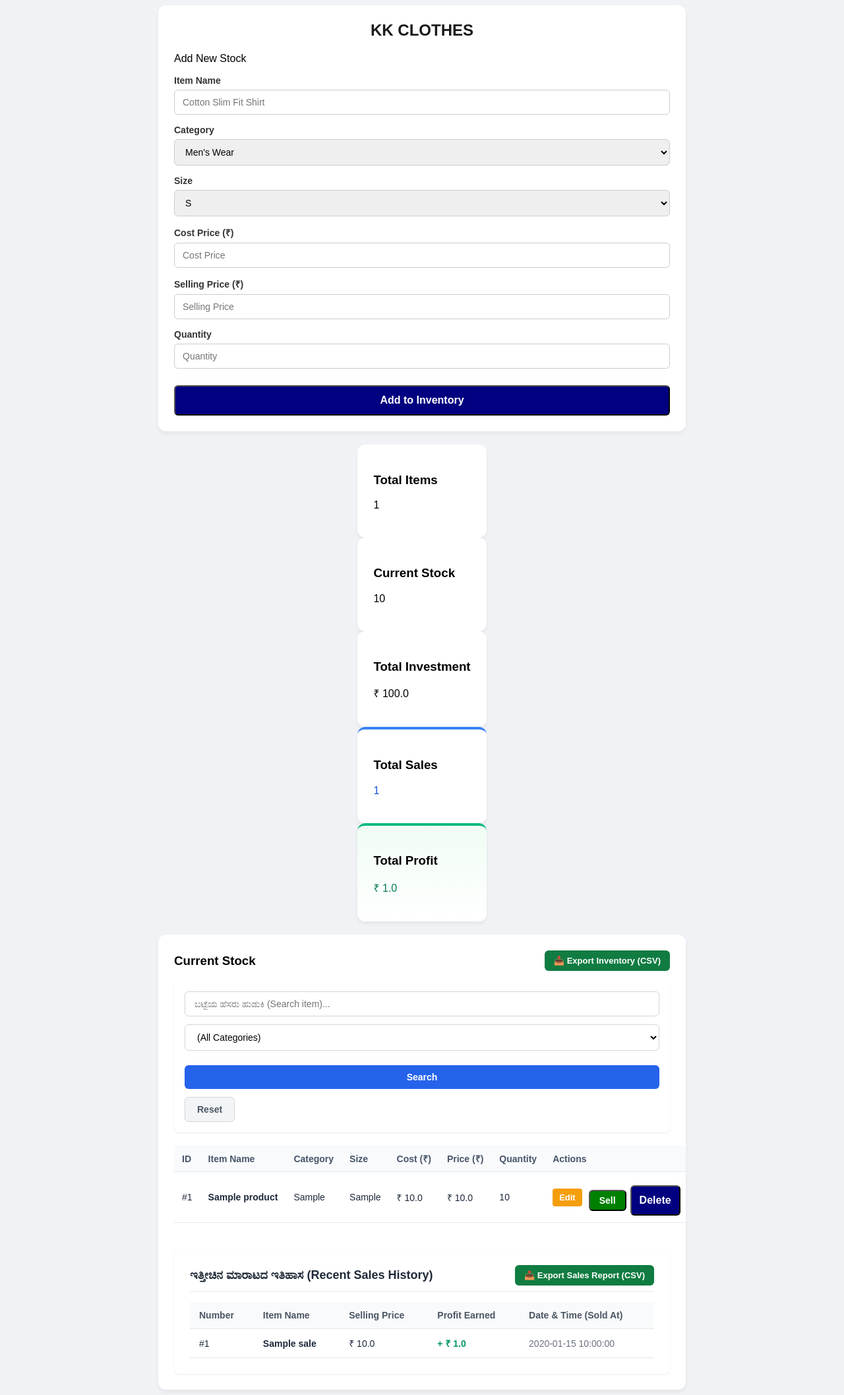
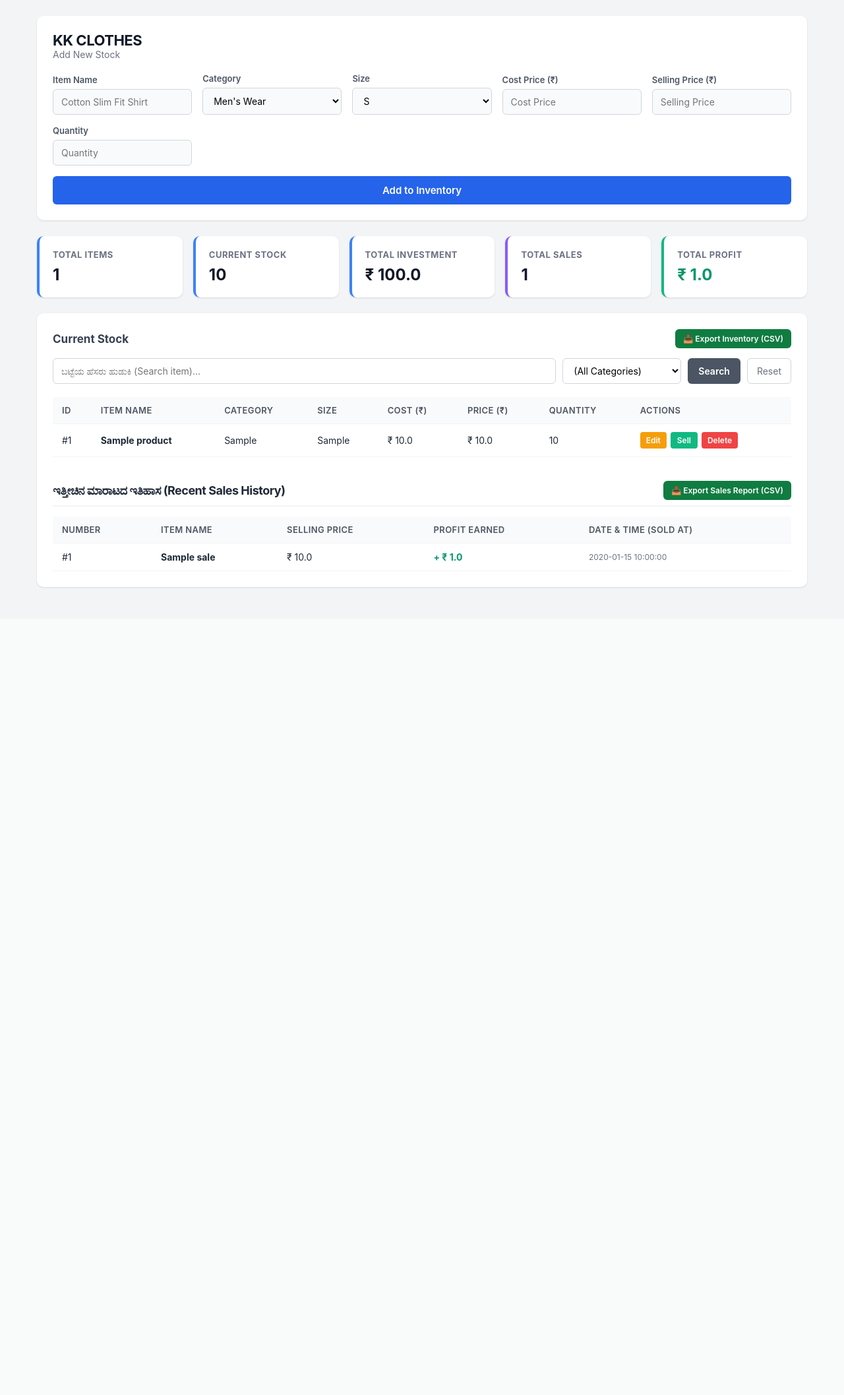
Before and after one commit to KrishnaHagari/kk-clothes-shop, a FastAPI app: page / in a window 1280 px wide. Shown: the whole page at 66% size. After the commit the page ends 892 px from the top, so only its background shows below. Run offline with FastAPI, Linux system fonts and the light colour scheme; tables that the repository leaves empty hold one stand-in row (values such as "Sample post").

Commit message:
Fully responsive layout, horizontal scroll for tables, and category dropdown consistency

```diff
--- a/static/style.css
+++ b/static/style.css
@@ -1,357 +1,350 @@
+/* ==========================================================
+   KK CLOTHES ERP - FULL RESPONSIVE MODERN STYLESHEET
+   ========================================================== */
+
 * {
-    box-sizing: border-box; /* ಪ್ಯಾಡಿಂಗ್‌ನಿಂದ ಬಾಕ್ಸ್ ಅಗಲ ಹಾಳಾಗದಂತೆ ತಡೆಯುತ್ತದೆ */
+    box-sizing: border-box;
+    margin: 0;
+    padding: 0;
+    font-family: -apple-system, BlinkMacSystemFont, "Segoe UI", Roboto, Helvetica, Arial, sans-serif;
 }
 
 body {
-    display: flex;
-    justify-content: center;
-    align-items: center;
-    min-height: 100vh;
-    background-color: #f0f2f5;
-    font-family: Arial, Helvetica, sans-serif;
-    flex-direction: column;
-    gap: 20px;
+    background-color: #f3f4f6;
+    color: #1f2937;
+    padding: 24px 16px;
+    max-width: 1200px;
+    margin: 0 auto;
 }
 
+/* Base Card Style */
 .card {
-    background: #ffffff;
+    background-color: #ffffff;
+    border-radius: 10px;
     padding: 24px;
-    border-radius: 12px;
-    box-shadow: 0 4px 6px rgba(0, 0, 0, 0.05);
-    width: 100%;
-    max-width: 800px; /* card width 800px maadi, table neat aagi fit aagathe */
-    overflow-x: auto; /* screen chikkadaadaru table cut aagadilla */
-}
-
-th, td {
-    padding: 10px 14px;
-    text-align: left;
-    border-bottom: 1px solid #e2e8f0;
-    white-space: nowrap; /* headings cut aagi kelagade bidade iroke */
+    margin-bottom: 24px;
+    box-shadow: 0 1px 3px rgba(0, 0, 0, 0.08), 0 1px 2px rgba(0, 0, 0, 0.04);
 }
 
 .card h2 {
-    margin-top: 0;
-    text-align: center;
-    color: #1a1a1a;
+    font-size: 22px;
+    color: #111827;
+    letter-spacing: -0.5px;
+}
+
+.card h3 {
+    font-size: 17px;
+    color: #374151;
+    margin-bottom: 16px;
+}
+
+.subtitle {
+    color: #6b7280;
+    font-size: 14px;
+    margin-bottom: 20px;
+}
+
+/* ==========================================================
+   ADD STOCK FORM (Responsive Grid Layout)
+   ========================================================== */
+form[action="/add-product"] {
+    display: grid;
+    grid-template-columns: repeat(auto-fit, minmax(200px, 1fr));
+    gap: 16px;
+    align-items: flex-end;
 }
 
 .form-group {
-    margin-bottom: 15px;
+    display: flex;
+    flex-direction: column;
 }
 
-label {
-    display: block;
+.form-group label {
+    font-size: 13px;
+    font-weight: 600;
+    color: #4b5563;
     margin-bottom: 6px;
-    font-weight: bold;
-    font-size: 14px;
-    color: #333;
 }
-input, select {
-    width: 100%;
+
+.form-group input,
+.form-group select {
     padding: 10px 12px;
-    border: 1px solid #ccc;
+    border: 1px solid #d1d5db;
     border-radius: 6px;
     font-size: 14px;
+    background-color: #f9fafb;
     outline: none;
+    transition: border-color 0.2s ease, box-shadow 0.2s ease;
 }
 
-button {
-    width: 100%;
-    background-color: navy;
-    color: white;
-    padding: 12px;
-    border-radius: 6px;
-    font-size: 16px;
-    font-weight: bold;
-    cursor: pointer;
-    margin-top: 10px;
-    transition: background 0.3s ease;
+.form-group input:focus,
+.form-group select:focus {
+    border-color: #2563eb;
+    background-color: #ffffff;
+    box-shadow: 0 0 0 3px rgba(37, 99, 235, 0.15);
 }
 
-button:hover {
-    background-color: #000066;
-}
-
-table {
-    width: 100%;
-    border-collapse: collapse;
-    margin-top: 15px;
-}
-
-th, td {
-    padding: 10px 12px;
-    text-align: left;
-    border-bottom: 1px solid #e2e8f0;
-}
-
-th {
-    background-color: #f8fafc;
-    color: #475569;
-    font-weight: 600;
-    font-size: 14px;
-}
-
-td {
-    font-size: 14px;
-    color: #1e293b;
-}
-
-tr:hover {
-    background-color: #f1f5f9;
-}
-
-/* 3 summary cards container */
-.summary-container {
-    display: flex;
-    gap: 16px;
-    width: 100%;
-    max-width: 800px;
-}
-
-/* each summary card */
-.summary-card {
-    flex: 1;
-    background: #ffffff;
-    padding: 16px 20px;
-    margin-top: 3px;
-    border-radius: 10px;
-    box-shadow: 0 2px 4px rgba(0, 0, 0, 0.05);
-    border-left: 4px solid #2563eb;
-    background-color: blue;
-}
-
-.summary-card h4 {
-    margin: 0 0 6px 0;
-    font-size: 12px;
-    color: #64748b;
-    text-transform: uppercase;
-    letter-spacing: 0.5px;
-}
-
-.summary-card p {
-    margin: 0;
-    font-size: 24px;
-    font-weight: 700;
-    color: white;
-}
-
-.btn_sell {
-    background-color:green;
-    color:white;
-    padding: 6px 14px;
-    font-size: 14px;
-    font-weight: 600;
-    border-radius: 6px;
-    cursor: pointer;
-    transition: background 0.2s ease;
-}
-
-.btn_sell:hover {
-    background-color: darkgreen;
-}
-
-.badge_out {
-    display: inline-block;
-    background-color: red;
-    color: white;
-    padding: 4px 10px;
-    font-size: 12px;
-    font-weight: 600;
-    border-radius: 12px;
-}
-
-.badge_low {
-    display: inline-block;
-    background-color: orange;
-    color: white;
-    padding: 2px 8px;
-    font-size: 11px;
-    font-weight: 700;
-    border-radius: 12px;
-    margin-left: 6px;
-    border: 1px solid #fde68a;
-}
-
-/* Sell and Delete buttons */
-.action-buttons {
-    display: flex;
-    gap: 8px;
-    align-items: center;
-}
-
-/* Delete button style */
-.btn-delete {
-    background-color: #ef4444;
+button[type="submit"]:not(.btn_sell):not(.btn_delete):not(.btn_restock):not(.btn-filter) {
+    grid-column: 1 / -1;
+    background-color: #2563eb;
     color: #ffffff;
     border: none;
-    padding: 6px 12px;
-    font-size: 13px;
+    padding: 12px;
+    font-size: 15px;
     font-weight: 600;
     border-radius: 6px;
     cursor: pointer;
     transition: background-color 0.2s ease;
 }
 
-/* mouse hover effect */
-.btn-delete:hover {
-    background-color: #dc2626;
+button[type="submit"]:not(.btn_sell):not(.btn_delete):not(.btn_restock):not(.btn-filter):hover {
+    background-color: #1d4ed8;
 }
 
-/*low stock badge*/
-.badge-low {
-    display: inline-block;
+/* ==========================================================
+   SUMMARY DASHBOARD CARDS
+   ========================================================== */
+.summary-cards {
+    display: grid;
+    grid-template-columns: repeat(auto-fit, minmax(180px, 1fr));
+    gap: 16px;
+    margin-bottom: 24px;
+}
+
+.summary-cards .card {
+    margin-bottom: 0;
+    padding: 20px;
+    border-left: 4px solid #3b82f6;
+}
+
+.summary-cards h3 {
+    font-size: 13px;
+    color: #6b7280;
+    text-transform: uppercase;
+    letter-spacing: 0.5px;
+    margin-bottom: 8px;
+}
+
+.card-value {
+    font-size: 24px;
+    font-weight: 700;
+    color: #111827;
+}
+
+.card-sales {
+    border-left-color: #8b5cf6 !important;
+}
+
+.card-profit {
+    border-left-color: #10b981 !important;
+}
+
+.card-profit .card-value {
+    color: #059669;
+}
+
+/* ==========================================================
+   SEARCH & FILTER BAR
+   ========================================================== */
+.filter-bar {
+    display: flex;
+    flex-wrap: wrap;
+    gap: 10px;
+    margin-bottom: 20px;
+}
+
+.filter-input {
+    flex: 1 1 240px;
+    padding: 9px 12px;
+    border: 1px solid #d1d5db;
+    border-radius: 6px;
+    font-size: 14px;
+}
+
+.filter-select {
+    flex: 0 1 180px;
+    padding: 9px 12px;
+    border: 1px solid #d1d5db;
+    border-radius: 6px;
+    font-size: 14px;
+    background-color: #ffffff;
+}
+
+.btn-filter {
+    background-color: #4b5563;
+    color: #ffffff;
+    border: none;
+    padding: 9px 16px;
+    border-radius: 6px;
+    font-size: 14px;
+    font-weight: 600;
+    cursor: pointer;
+}
+
+.btn-filter:hover {
+    background-color: #374151;
+}
+
+.btn-reset {
+    display: inline-flex;
+    align-items: center;
+    color: #6b7280;
+    text-decoration: none;
+    font-size: 14px;
+    padding: 9px 14px;
+    border: 1px solid #d1d5db;
+    border-radius: 6px;
+    background: #ffffff;
+}
+
+.btn-reset:hover {
+    background-color: #f9fafb;
+    color: #111827;
+}
+
+/* ==========================================================
+   TABLES & RESPONSIVE SCROLL
+   ========================================================== */
+.table-responsive {
+    width: 100%;
+    overflow-x: auto;
+    -webkit-overflow-scrolling: touch;
+    border: 1px solid #e5e7eb;
+    border-radius: 8px;
+    margin-top: 10px;
+}
+
+table {
+    width: 100%;
+    min-width: 720px;
+    border-collapse: collapse;
+    background-color: #ffffff;
+}
+
+th, td {
+    padding: 12px 14px;
+    text-align: left;
+    font-size: 14px;
+    border-bottom: 1px solid #f3f4f6;
+}
+
+th {
+    background-color: #f9fafb;
+    color: #4b5563;
+    font-weight: 600;
+    font-size: 13px;
+    text-transform: uppercase;
+    letter-spacing: 0.4px;
+}
+
+tr:hover td {
+    background-color: #fcfdfe;
+}
+
+/* Action Badges & Buttons */
+.action-buttons {
+    display: flex;
+    gap: 6px;
+    align-items: center;
+    flex-wrap: nowrap;
+}
+
+.btn-edit {
+    background-color: #f59e0b;
+    color: #ffffff;
+    text-decoration: none;
+    padding: 5px 9px;
+    font-size: 12px;
+    font-weight: 600;
+    border-radius: 4px;
+    transition: opacity 0.2s;
+}
+
+.btn-edit:hover {
+    opacity: 0.9;
+}
+
+.btn_restock {
+    background-color: #0284c7;
+    color: #ffffff;
+    border: none;
+    padding: 5px 9px;
+    font-size: 12px;
+    font-weight: 600;
+    border-radius: 4px;
+    cursor: pointer;
+}
+
+.btn_sell {
+    background-color: #10b981;
+    color: #ffffff;
+    border: none;
+    padding: 5px 10px;
+    font-size: 12px;
+    font-weight: 600;
+    border-radius: 4px;
+    cursor: pointer;
+}
+
+.btn_delete {
+    background-color: #ef4444;
+    color: #ffffff;
+    border: none;
+    padding: 5px 9px;
+    font-size: 12px;
+    font-weight: 600;
+    border-radius: 4px;
+    cursor: pointer;
+}
+
+.badge_low {
     background-color: #fef3c7;
     color: #b45309;
-    padding: 2px 8px;
     font-size: 11px;
-    font-weight: 700;
-    border-radius: 12px;
+    font-weight: 600;
+    padding: 2px 6px;
+    border-radius: 10px;
     margin-left: 6px;
-    border: 1px solid #fde68a;
 }
 
-.filter-bar {
-    display: flex;
-    gap: 12px;
-    align-items: center;
-    background-color: #ffffff;
-    padding: 16px;
-    border-radius: 8px;
-    box-shadow: 0 1px 3px rgba(0, 0, 0, 0.08);
-    margin-bottom: 20px;
-    flex-wrap: wrap;
+.badge_out {
+    background-color: #fee2e2;
+    color: #991b1b;
+    font-size: 11px;
+    font-weight: 600;
+    padding: 2px 6px;
+    border-radius: 10px;
 }
 
-/* 2. Search Text Input Box */
-.filter-input {
-    flex: 1;
-    min-width: 220px;
-    padding: 10px 14px;
-    font-size: 14px;
-    border: 1px solid #d1d5db;
+/* ==========================================================
+   EXPORT BUTTONS & SALES HISTORY
+   ========================================================== */
+.btn-export {
+    display: inline-flex;
+    align-items: center;
+    background-color: #107c41;
+    color: #ffffff;
+    text-decoration: none;
+    font-size: 12px;
+    font-weight: 600;
+    padding: 7px 12px;
     border-radius: 6px;
-    outline: none;
-    transition: border-color 0.2s ease, box-shadow 0.2s ease;
-}
-
-.filter-input:focus {
-    border-color: #2563eb;
-    box-shadow: 0 0 0 3px rgba(37, 99, 235, 0.15);
-}
-
-/* 3. Category Select Dropdown */
-.filter-select {
-    padding: 10px 14px;
-    font-size: 14px;
-    border: 1px solid #d1d5db;
-    border-radius: 6px;
-    background-color: #ffffff;
-    cursor: pointer;
-    outline: none;
-}
-
-.filter-select:focus {
-    border-color: #2563eb;
-}
-
-/* 4. Search Button (Royal Blue) */
-.btn-filter {
-    background-color: #2563eb;
-    color: #ffffff;
-    border: none;
-    padding: 10px 20px;
-    font-size: 14px;
-    font-weight: 600;
-    border-radius: 6px;
-    cursor: pointer;
     transition: background-color 0.2s ease;
 }
 
-.btn-filter:hover {
-    background-color: #1d4ed8;
+.btn-export:hover {
+    background-color: #0b5c30;
 }
 
-/* 5. Reset Button (Clean Secondary Action) */
-.btn-reset {
-    display: inline-block;
-    background-color: #f3f4f6;
-    color: #4b5563;
-    text-decoration: none;
-    padding: 10px 18px;
-    font-size: 14px;
-    font-weight: 600;
-    border-radius: 6px;
-    border: 1px solid #d1d5db;
-    transition: all 0.2s ease;
+.sales-history-section {
+    margin-top: 36px;
 }
 
-.btn-reset:hover {
-    background-color: #e5e7eb;
-    color: #111827;
-}
-
-/* Total Profit Card */
-.card-profit {
-    border-top: 4px solid #10b981;
-    background: linear-gradient(to bottom, #f0fdf4, #ffffff);
-}
-
-.card-profit .card-value {
-    color: #047857;
-}
-
-.card-sales {
-    border-top: 4px solid #3b82f6;
-}
-
-.card-sales .card-value {
-    color: #1d4ed8;
-}
-
-/* Sales History Container */
-.sales-history-section {
-    margin-top: 40px;
-    background-color: #ffffff;
-    padding: 24px;
-    border-radius: 8px;
-    box-shadow: 0 1px 3px rgba(0, 0, 0, 0.08);
-}
-
-.sales-history-section h2 {
-    font-size: 18px;
-    color: #1f2937;
-    margin-bottom: 16px;
-    border-bottom: 2px solid #f3f4f6;
-    padding-bottom: 8px;
-}
-
-/* Sales Table Specifics */
-.sales-table {
-    width: 100%;
-    border-collapse: collapse;
-}
-
-.sales-table th, .sales-table td {
-    padding: 12px 14px;
-    text-align: left;
-    border-bottom: 1px solid #e5e7eb;
-    font-size: 14px;
-}
-
-.sales-table th {
-    background-color: #f9fafb;
-    color: #4b5563;
-    font-weight: 600;
-}
-
-/* Profit Green Badge Text */
 .profit-highlight {
     color: #059669;
     font-weight: 700;
 }
 
-/* Sale Timestamp */
 .sale-date {
     color: #6b7280;
     font-size: 12px;
@@ -360,43 +353,56 @@ tr:hover {
 .no-sales {
     color: #9ca3af;
     font-style: italic;
-    padding: 12px 0;
+    padding: 16px 0;
 }
 
+/* ==========================================================
+   MOBILE & TABLET MEDIA QUERIES (@media)
+   ==========================================================  */
+@media (max-width: 768px) {
+    body {
+        padding: 14px 10px;
+    }
 
-/* Edit Button Style */
-.btn-edit {
-    display: inline-block;
-    background-color: #f59e0b;
-    color: #ffffff;
-    text-decoration: none;
-    padding: 6px 10px;
-    font-size: 13px;
-    font-weight: 600;
-    border-radius: 4px;
-    margin-right: 4px;
-    transition: background-color 0.2s ease;
+    .card {
+        padding: 16px;
+        margin-bottom: 16px;
+    }
+
+    .summary-cards {
+        grid-template-columns: repeat(2, 1fr);
+        gap: 10px;
+    }
+
+    .summary-cards .card {
+        padding: 14px;
+    }
+
+    .card-value {
+        font-size: 20px;
+    }
+
+    form[action="/add-product"] {
+        grid-template-columns: 1fr;
+    }
+
+    .filter-bar {
+        flex-direction: column;
+    }
+
+    .filter-input, .filter-select, .btn-filter, .btn-reset {
+        width: 100%;
+        flex: auto;
+    }
+
+    .btn-export {
+        font-size: 11px;
+        padding: 6px 10px;
+    }
 }
 
-.btn-edit:hover {
-    background-color: #d97706;
+@media (max-width: 480px) {
+    .summary-cards {
+        grid-template-columns: 1fr;
+    }
 }
-
-/* Excel/CSV Export Button */
-.btn-export {
-    display: inline-flex;
-    align-items: center;
-    background-color: #107c41; /* Microsoft Excel Iconic Green */
-    color: #ffffff;
-    text-decoration: none;
-    font-size: 13px;
-    font-weight: 600;
-    padding: 8px 14px;
-    border-radius: 6px;
-    transition: background-color 0.2s ease, transform 0.1s ease;
-}
-
-.btn-export:hover {
-    background-color: #0b5c30;
-    transform: translateY(-1px);
-}
--- a/templates/edit.html
+++ b/templates/edit.html
@@ -74,9 +74,9 @@
             <div class="form-group">
                 <label>Category:</label>
                 <select name="category" required>
-                    <option value="Men" {% if product.category == 'Men' %}selected{% endif %}>Men</option>
-                    <option value="Women" {% if product.category == 'Women' %}selected{% endif %}>Women</option>
-                    <option value="Kids" {% if product.category == 'Kids' %}selected{% endif %}>Kids</option>
+                    <option value="Men's Wear" {% if product.category == "Men's Wear" %}selected{% endif %}>Men's Wear</option>
+                    <option value="Women's Wear" {% if product.category == "Women's Wear" %}selected{% endif %}>Women's Wear</option>
+                    <option value="Kids Wear" {% if product.category == 'Kids Wear' %}selected{% endif %}>Kids Wear</option>
                 </select>
             </div>
 
--- a/templates/index.html
+++ b/templates/index.html
@@ -110,7 +110,7 @@
             <button type="submit" class="btn-filter">Search</button>
             <a href="/" class="btn-reset">Reset</a>
         </form>
-
+        <div class="table_responsive">
         <!-- Inventory Table -->
         <table>
             <thead>
@@ -155,7 +155,7 @@
                             {% endif %}
 
                             <!-- Delete Button -->
-                            <form action="/delete/{{ p['id'] }}" method="post" style="margin: 0;" onsubmit="return confirm('ಖಚಿತವಾಗಿ ಅಳಿಸಬೇಕೆ?');">
+                            <form action="/delete/{{ p['id'] }}" method="post" style="margin: 0;" onsubmit="return confirm('Are you sure?');">
                                 <button type="submit" class="btn_delete">Delete</button>
                             </form>
                         </div>
@@ -164,6 +164,7 @@
                 {% endfor %}
             </tbody>
         </table>
+        </div>
 
         <!-- 4. Recent Sales History Log Table -->
         <div class="sales-history-section">
@@ -173,6 +174,7 @@
         </div>
 
             {% if recent_sales %}
+            <div class="table_responsive">
             <table class="sales-table">
                 <thead>
                     <tr>
@@ -195,6 +197,7 @@
                     {% endfor %}
                 </tbody>
             </table>
+        </div>
             {% else %}
             <p class="no-sales">No sales recorded yet.</p>
             {% endif %}
```
